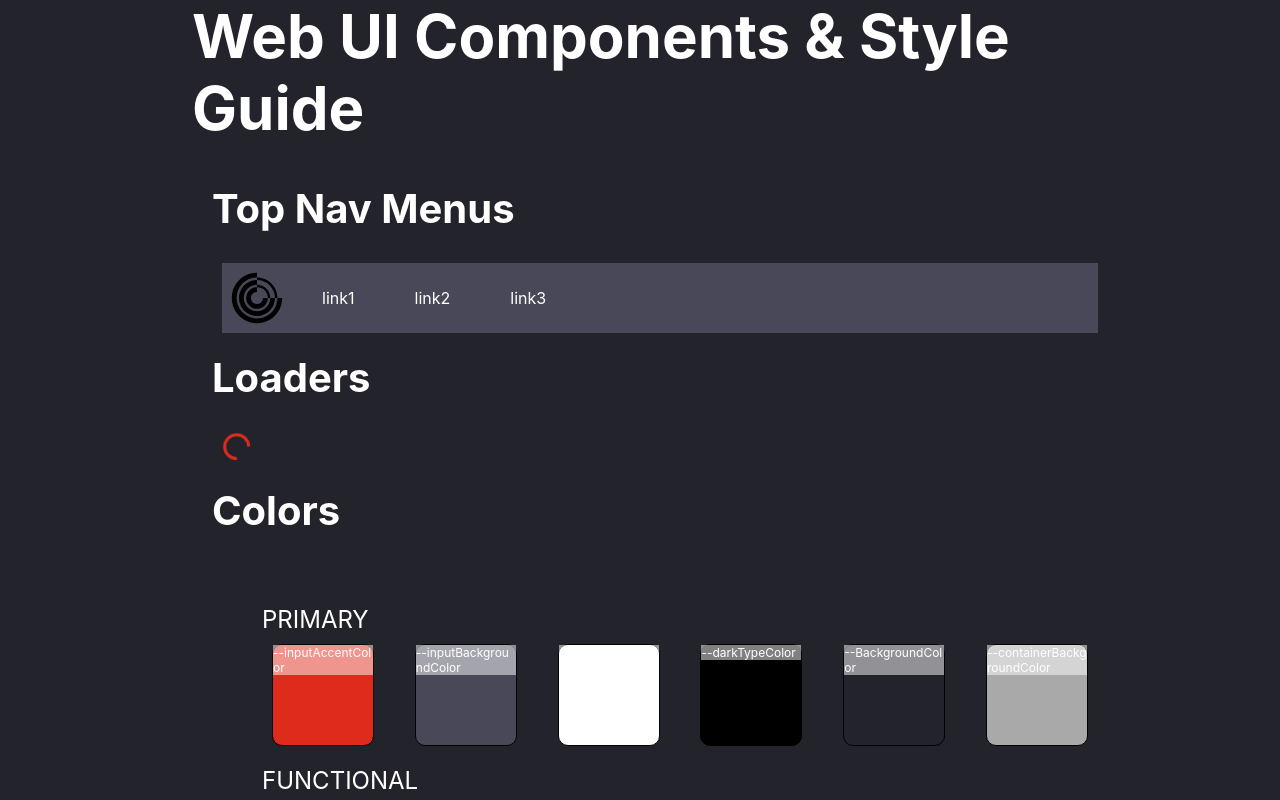
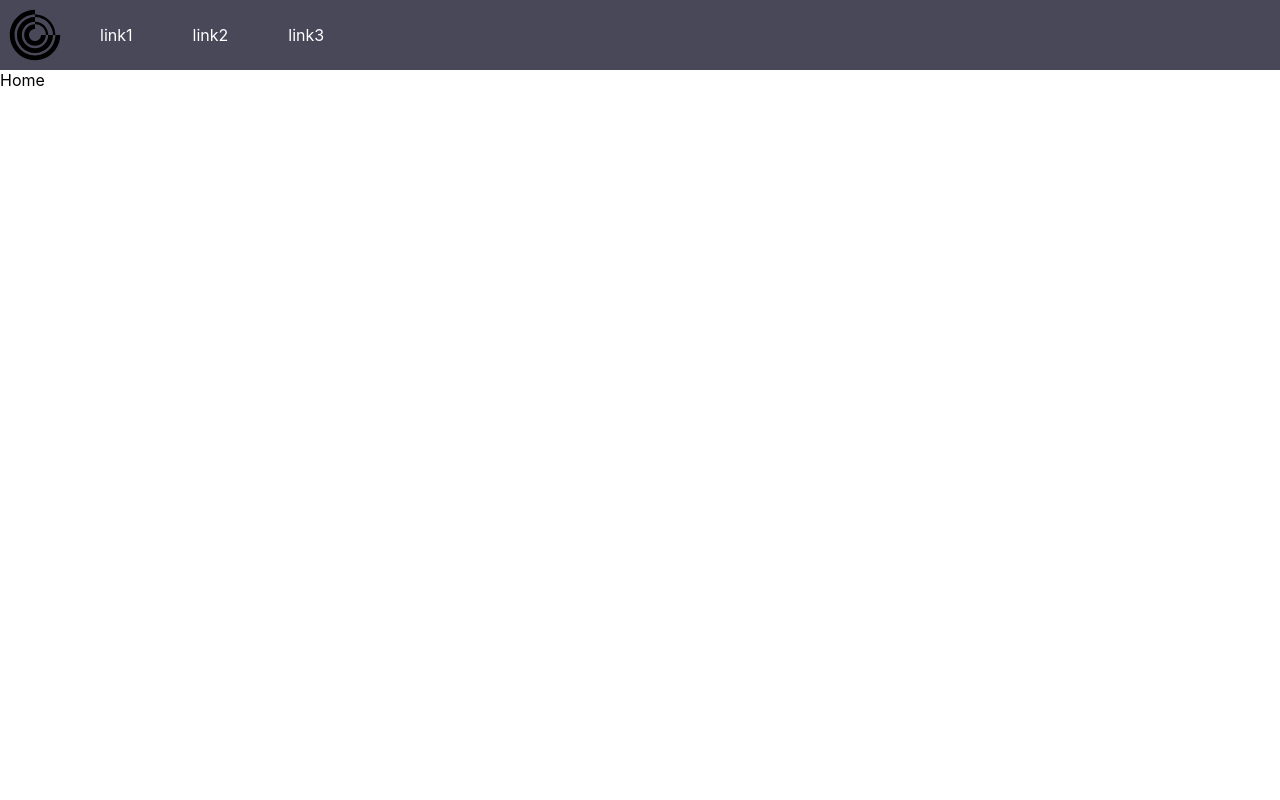
Before and after one commit to Kusty23/ui-components, a React (Create React App) app: page /test in a window 1280 px wide. Shown: the top 800 px of the page. Built offline with nearby package versions, Linux system fonts and the light colour scheme.

Commit message:
Added router

```diff
--- /dev/null
+++ b/src/App.js
@@ -0,0 +1,24 @@
+import React from "react";
+import { Routes, Route } from "react-router-dom";
+
+import KTopMenu from "./components/KTopMenu";
+import Home from "./pages/Home";
+
+const App = () => (
+  <div className="app">
+    <KTopMenu
+      logo="./logo.svg"
+      index="0"
+      content={["link1", "link2", "link3"]}
+    />
+    <Main />
+  </div>
+);
+
+const Main = () => (
+  <Routes>
+    <Route path="/test" element={<Home />}></Route>
+  </Routes>
+);
+
+export default App;
--- a/src/index.js
+++ b/src/index.js
@@ -1,6 +1,8 @@
 import React from "react";
 import ReactDOM from "react-dom/client";
+import { BrowserRouter } from "react-router-dom";
 import "./index.css";
+import App from "./App";
 import KButton from "./components/KButton";
 import KSelect from "./components/KSelect";
 
@@ -15,7 +17,7 @@ import KLoader from "./components/KLoader";
 import KTopMenu from "./components/KTopMenu";
 
 const root = ReactDOM.createRoot(document.getElementById("root"));
-root.render(
+/*root.render(
   <div className="main">
     <h1>Web UI Components & Style Guide</h1>
 
@@ -268,3 +270,10 @@ root.render(
     />
   </div>
 );
+*/
+
+root.render(
+  <BrowserRouter>
+    <App />
+  </BrowserRouter>
+);
--- /dev/null
+++ b/src/pages/Home.jsx
@@ -0,0 +1,7 @@
+import React, { Component } from "react";
+
+export default class Home extends Component {
+  render() {
+    return <div>Home</div>;
+  }
+}
```
